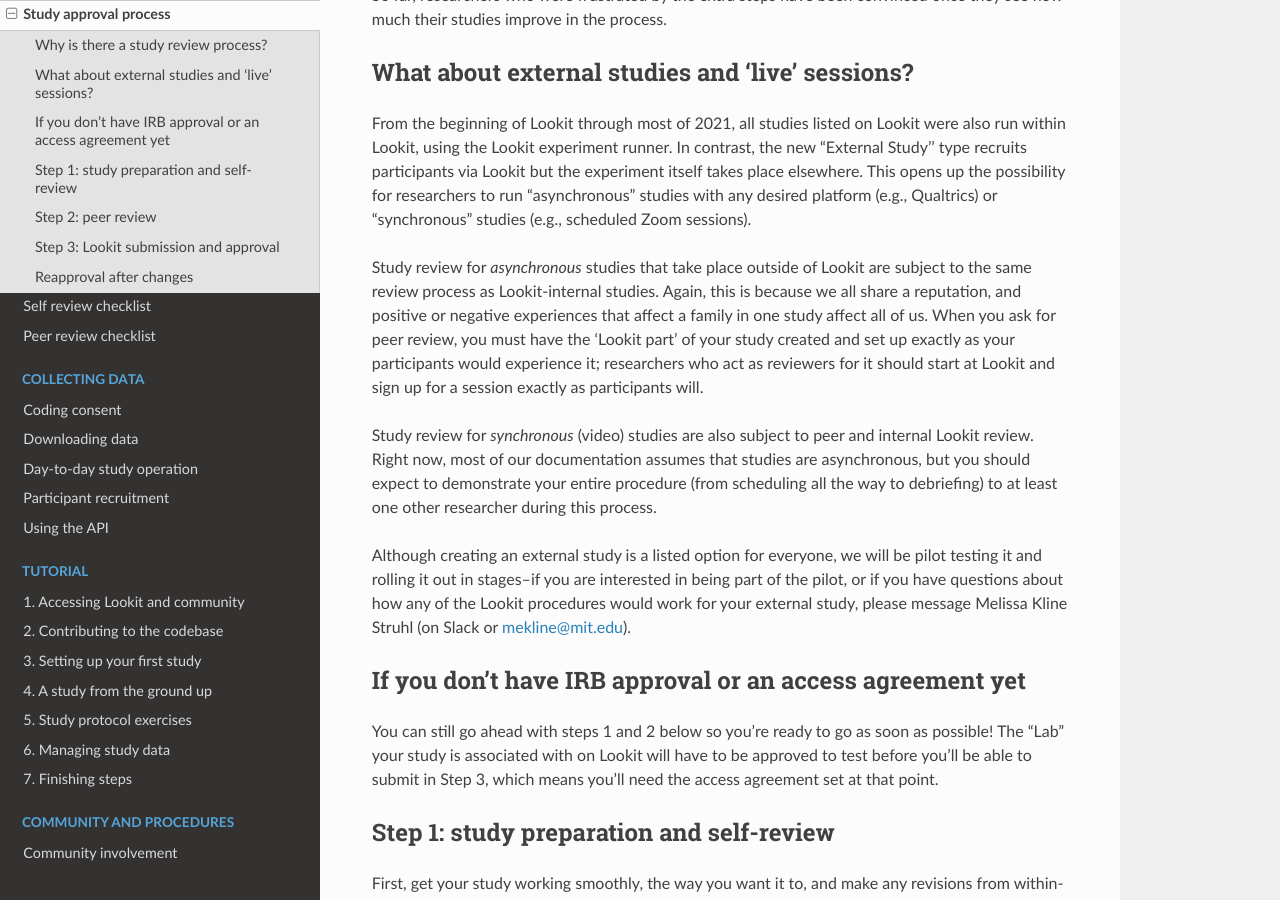
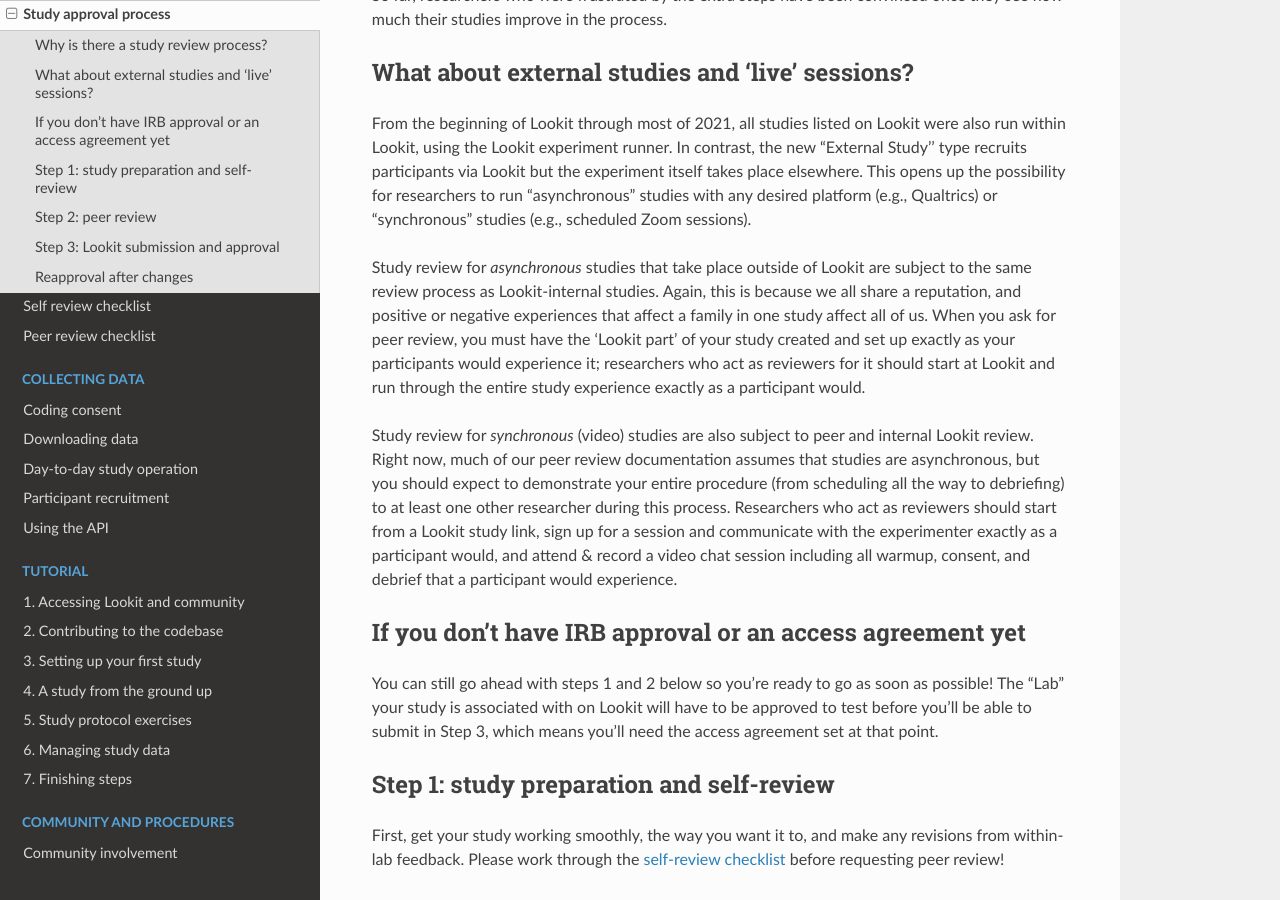
Before and after one commit to lookit/lookit-docs, a Sphinx documentation site: the page built from docs/source/community-study-approval-process.rst, in a window 1280 px wide and 900 px high, scrolled down 704 px. Built offline with Sphinx 7.4.7 and the Read the Docs theme 2.0.0, drawn with Linux system fonts in a browser that asks for light colours.

Commit message:
Update community-study-approval-process.rst

```diff
--- a/docs/source/community-study-approval-process.rst
+++ b/docs/source/community-study-approval-process.rst
@@ -35,13 +35,9 @@
 
 From the beginning of Lookit through most of 2021, all studies listed on Lookit were also run within Lookit, using the Lookit experiment runner. In contrast, the new “External Study'' type recruits participants via Lookit but the experiment itself takes place elsewhere. This opens up the possibility for researchers to run “asynchronous” studies with any desired platform (e.g., Qualtrics) or “synchronous” studies (e.g., scheduled Zoom sessions).
 
-Study review for *asynchronous* studies that take place outside of Lookit are subject to the same review process as Lookit-internal studies. Again, this is because we all share a reputation, and positive or negative experiences that affect a family in one study affect all of us. When you ask for peer review, you must have the 'Lookit part' of your study created and set up exactly as your participants would experience it; researchers who act as reviewers for it should start at Lookit and sign up for a session exactly as participants will.
+Study review for *asynchronous* studies that take place outside of Lookit are subject to the same review process as Lookit-internal studies. Again, this is because we all share a reputation, and positive or negative experiences that affect a family in one study affect all of us. When you ask for peer review, you must have the 'Lookit part' of your study created and set up exactly as your participants would experience it; researchers who act as reviewers for it should start at Lookit and run through the entire study experience exactly as a participant would.
 
-
-Study review for *synchronous* (video) studies are also subject to peer and internal Lookit review. Right now, most of our documentation assumes that studies are asynchronous, but you should expect to demonstrate your entire procedure (from scheduling all the way to debriefing) to at least one other researcher during this process.
-
-Although creating an external study is a listed option for everyone, we will be pilot testing it and rolling it out in stages--if you are interested in being part of the pilot, or if you have questions about how any of the Lookit procedures would work for your external study, please message Melissa Kline Struhl (on Slack or mekline@mit.edu).
-
+Study review for *synchronous* (video) studies are also subject to peer and internal Lookit review. Right now, much of our peer review documentation assumes that studies are asynchronous, but you should expect to demonstrate your entire procedure (from scheduling all the way to debriefing) to at least one other researcher during this process. Researchers who act as reviewers should start from a Lookit study link, sign up for a session and communicate with the experimenter exactly as a participant would, and attend & record a video chat session including all warmup, consent, and debrief that a participant would experience.
 
 
 If you don’t have IRB approval or an access agreement yet
```
